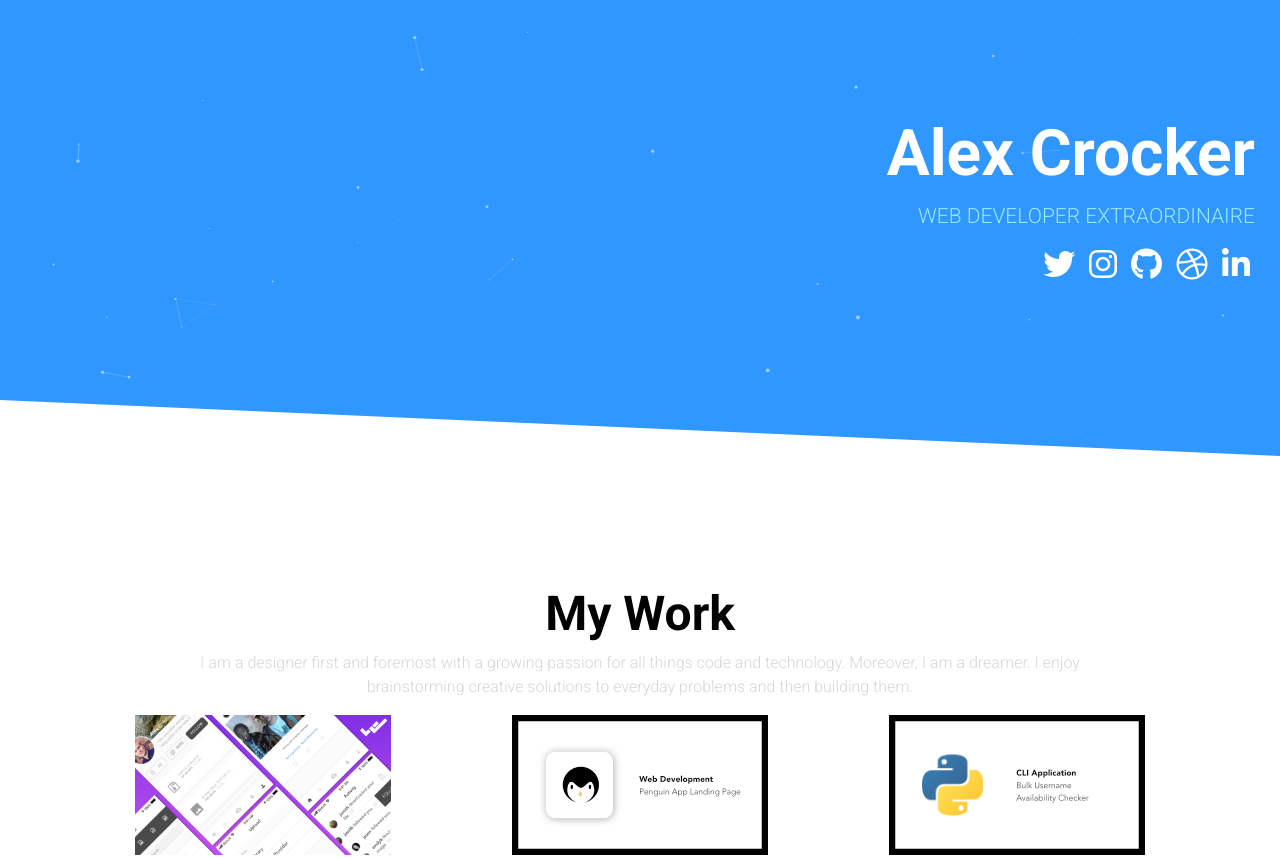
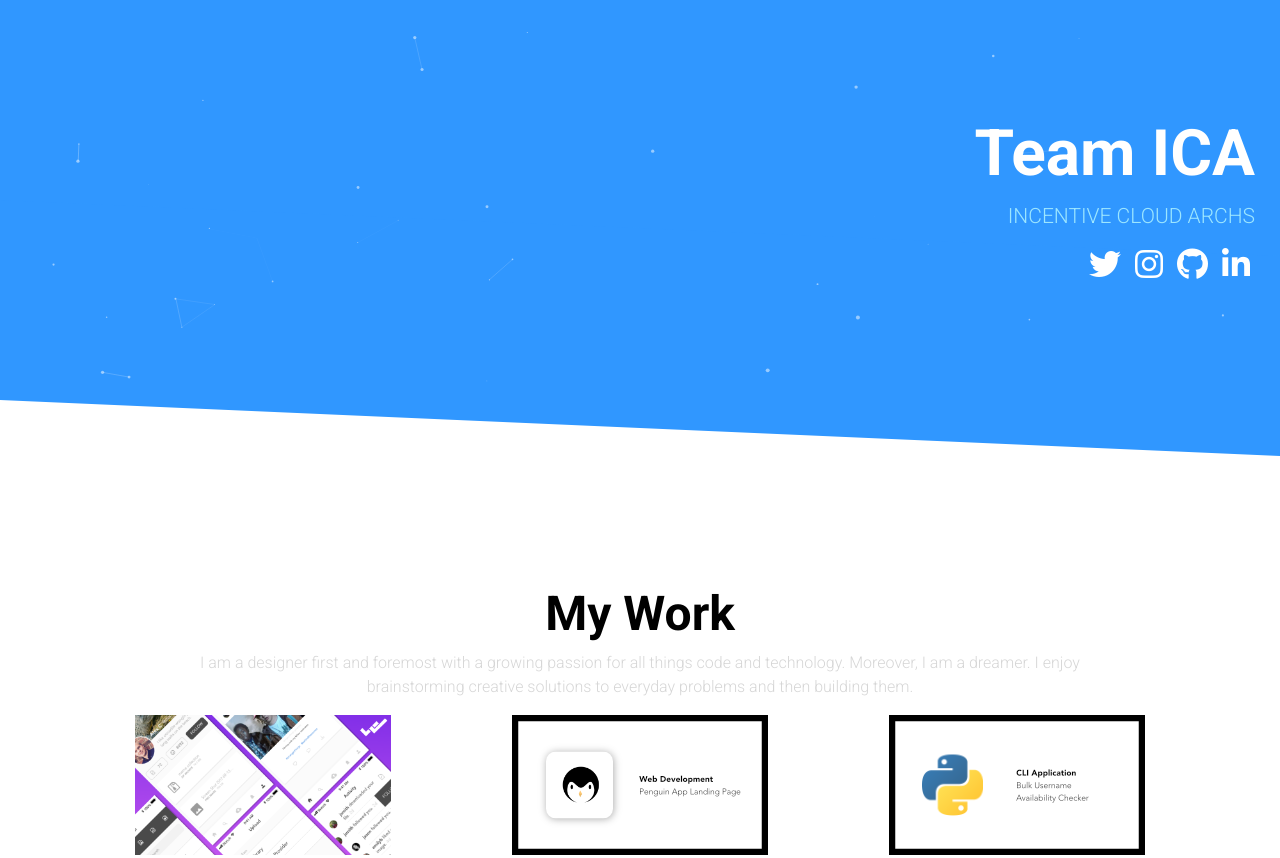
Before and after one commit to gouthamssc/ocweb, a plain HTML site: page index.html in a window 1280 px wide. Shown: the top 858 px of the page. Drawn offline with Linux system fonts and the light colour scheme.

Commit message:
Update index.html

```diff
--- a/index.html
+++ b/index.html
@@ -19,13 +19,12 @@
 <body>
 		<header class="day edge--bottom--reverse" id="particles-js">
 				<div class="title-info">
-						<h1>Alex Crocker</h1>
-						<p>web developer extraordinaire</p>
+						<h1>Team ICA</h1>
+						<p>Incentive Cloud Archs</p>
 						<div class="social-links">
 							<a href="https://twitter.com/acrockr"><i class="fa fa-twitter fa-2x"></i></a>
 							<a href="https://instagram.com/crocdesigns"><i class="fa fa-instagram fa-2x"></i></a>
 							<a href="https://github.com/crock"><i class="fa fa-github fa-2x"></i></a>
-							<a href="https://dribbble.com/croc"><i class="fa fa-dribbble fa-2x"></i></a>
 							<a href="https://linkedin.com/in/awcrocker"><i class="fa fa-linkedin fa-2x"></i></a>
 						</div>
 				</div>
```
